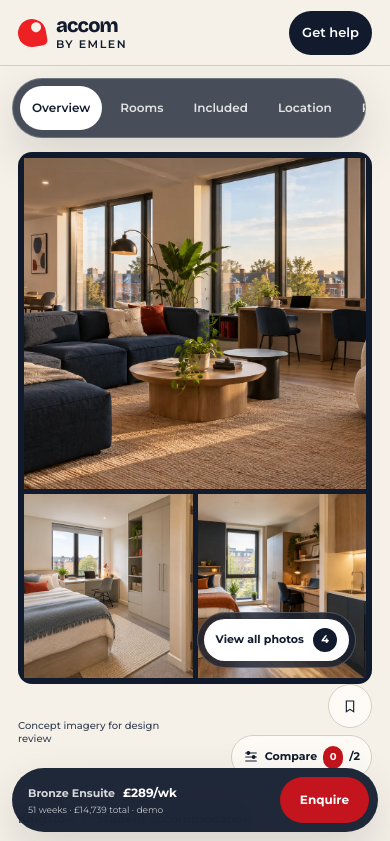
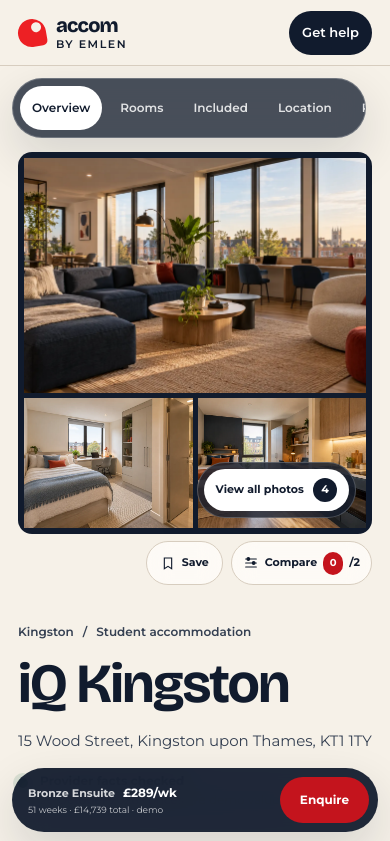
Before and after one commit to dev-ahmed01/Clone, a website with bundled scripts: page accom-design-prototype/public/index.html in a window 390 px wide. Shown: the top 841 px of the page. Built offline with nearby package versions, Linux system fonts and the light colour scheme.

Commit message:
fix(accom): restore first-fold mobile title and keep Save / Compare on one row

```diff
--- a/accom-design-prototype/public/styles.css
+++ b/accom-design-prototype/public/styles.css
@@ -370,9 +370,9 @@
 @media (max-width: 768px) {
   :root { --header: 66px; }
   .site-header { padding: 0 18px; }
-  .header-nav > a:first-child, .save-control span { display: none; }
+  .header-nav > a:first-child { display: none; }
   .header-nav { gap: 14px; }
-  .save-control { width: 44px; justify-content: center; }
+  .header-nav .save-control { width: 44px; justify-content: center; }
   .gallery-shell { padding: 6px; }
   .gallery-grid { height: min(46vh, 370px); min-height: 290px; grid-template-columns: 1fr 1fr; grid-template-rows: 1.8fr 1fr; gap: 5px; }
   .gallery-main { grid-column: 1 / 3; grid-row: 1; }
@@ -430,7 +430,7 @@
   .brand { font-size: 20px; }
   .brand-mark { width: 28px; height: 28px; }
   .header-help { padding-inline: 13px; }
-  .gallery-grid { min-height: 520px; }
+  .gallery-grid { min-height: 290px; }
   .gallery-meta > span { font-size: 11px; }
   .gallery-meta button { padding-inline: 12px; font-size: 11px; }
   .property-intro h1 { font-size: 3.45rem; }
@@ -483,9 +483,15 @@
 }
 @media (max-width: 540px) {
   .gallery-actions { min-height: 58px; gap: 8px; }
-  .gallery-concept-note { max-width: 46%; font-size: 10px; line-height: 1.3; }
-  .gallery-actions-right { gap: 7px; }
-  .gallery-action { gap: 6px; padding: 0 11px; font-size: 11px; }
+  .gallery-concept-note { display: none; }
+  .gallery-actions-right { width: 100%; gap: 8px; flex-wrap: nowrap; }
+  .gallery-action { gap: 6px; padding: 0 13px; font-size: 11px; }
   .gallery-action.compare-button { padding: 0 11px; }
   .gallery-action svg { width: 16px; height: 16px; }
 }
+
+@media (max-width: 540px) {
+  .gallery-actions { justify-content: flex-end; }
+  .gallery-action.save-control { width: auto; }
+  .gallery-action.save-control span { display: inline; }
+}
```
